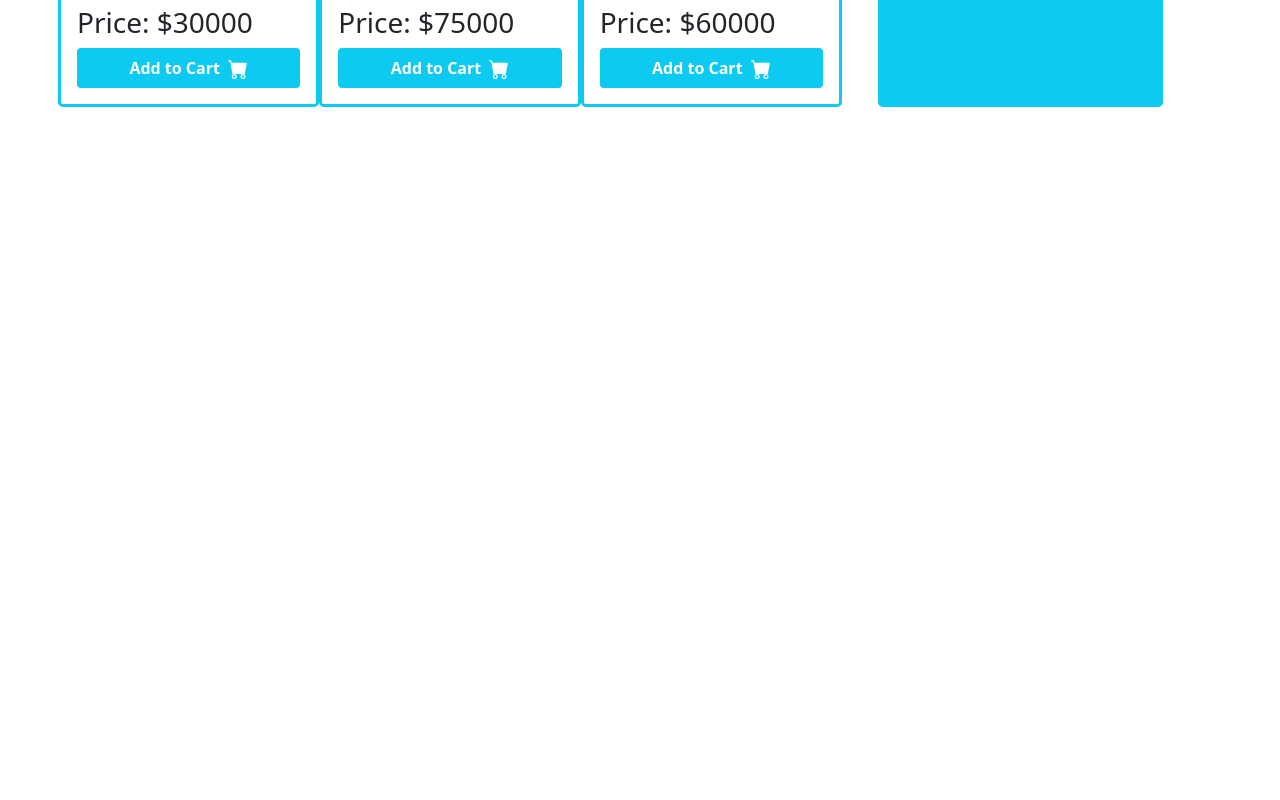
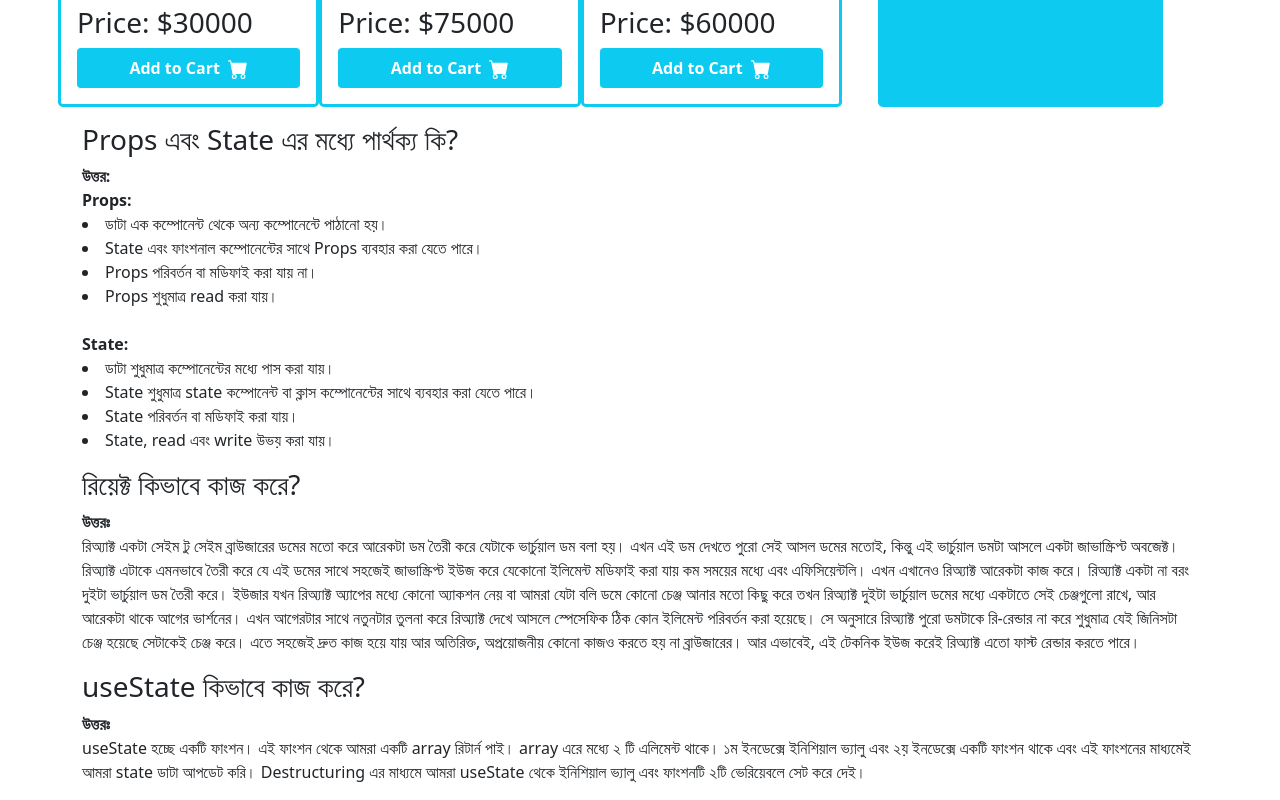
Before and after one commit to ArafatMunna/laptop-world, a React (Create React App) app: page / in a window 1280 px wide. Shown: the part 1060-1860 px from the top of the page. Before the commit the page ends 1183 px from the top, so only its background shows below. Built offline with nearby package versions, Linux system fonts and the light colour scheme.

Commit message:
3 questions and answer added

```diff
--- a/src/App.js
+++ b/src/App.js
@@ -2,12 +2,14 @@ import "./App.css";
 import "bootstrap/dist/css/bootstrap.min.css";
 import Header from "./components/Header/Header";
 import Products from "./components/Products/Products";
+import Footer from "./components/Footer/Footer";
 
 function App() {
     return (
         <div className="App container">
             <Header />
             <Products />
+            <Footer />
         </div>
     );
 }
--- a/src/components/Card/Card.js
+++ b/src/components/Card/Card.js
@@ -5,7 +5,7 @@ const Card = ({ product, addToCart }) => {
     const { name, picture, price } = product;
     return (
         <div className="col-12 col-md-4 border border-info border-3 rounded-3 p-3">
-            <div className="w-100">
+            <div>
                 <img className="img-fluid" src={picture} alt="" />
             </div>
             <div>
--- /dev/null
+++ b/src/components/Footer/Footer.js
@@ -0,0 +1,70 @@
+import React from "react";
+
+const Footer = () => {
+    return (
+        <div>
+            <div>
+                <h3>Props এবং State এর মধ্যে পার্থক্য কি?</h3>
+                <p>
+                    <span className="fw-bold">উত্তর:</span>
+                    <br />
+                    <span className="fw-bold">Props:</span>
+                    <br />
+                    <li>ডাটা এক কম্পোনেন্ট থেকে অন্য কম্পোনেন্টে পাঠানো হয়।</li>
+                    <li>
+                        State এবং ফাংশনাল কম্পোনেন্টের সাথে Props ব্যবহার করা
+                        যেতে পারে।
+                    </li>
+                    <li>Props পরিবর্তন বা মডিফাই করা যায় না।</li>
+                    <li>Props শুধুমাত্র read করা যায়।</li>
+                    <br />
+                    <span className="fw-bold">State: </span>
+                    <li>ডাটা শুধুমাত্র কম্পোনেন্টের মধ্যে পাস করা যায়।</li>
+                    <li>
+                        State শুধুমাত্র state কম্পোনেন্ট বা ক্লাস কম্পোনেন্টের
+                        সাথে ব্যবহার করা যেতে পারে।
+                    </li>
+                    <li>State পরিবর্তন বা মডিফাই করা যায়।</li>
+                    <li> State, read এবং write উভয় করা যায়।</li>
+                </p>
+            </div>
+            <div>
+                <h3>রিয়েক্ট কিভাবে কাজ করে?</h3>
+                <p>
+                    <span className="fw-bold">উত্তরঃ</span> <br />
+                    রিঅ্যাক্ট একটা সেইম টু সেইম ব্রাউজারের ডমের মতো করে আরেকটা
+                    ডম তৈরী করে যেটাকে ভার্চুয়াল ডম বলা হয়। এখন এই ডম দেখতে পুরো
+                    সেই আসল ডমের মতোই, কিন্তু এই ভার্চুয়াল ডমটা আসলে একটা
+                    জাভাস্ক্রিপ্ট অবজেক্ট। রিঅ্যাক্ট এটাকে এমনভাবে তৈরী করে যে
+                    এই ডমের সাথে সহজেই জাভাস্ক্রিপ্ট ইউজ করে যেকোনো ইলিমেন্ট
+                    মডিফাই করা যায় কম সময়ের মধ্যে এবং এফিসিয়েন্টলি। এখন এখানেও
+                    রিঅ্যাক্ট আরেকটা কাজ করে। রিঅ্যাক্ট একটা না বরং দুইটা
+                    ভার্চুয়াল ডম তৈরী করে। ইউজার যখন রিঅ্যাক্ট অ্যাপের মধ্যে
+                    কোনো অ্যাকশন নেয় বা আমরা যেটা বলি ডমে কোনো চেঞ্জ আনার মতো
+                    কিছু করে তখন রিঅ্যাক্ট দুইটা ভার্চুয়াল ডমের মধ্যে একটাতে সেই
+                    চেঞ্জগুলো রাখে, আর আরেকটা থাকে আগের ভার্শনের। এখন আগেরটার
+                    সাথে নতুনটার তুলনা করে রিঅ্যাক্ট দেখে আসলে স্পেসেফিক ঠিক কোন
+                    ইলিমেন্ট পরিবর্তন করা হয়েছে। সে অনুসারে রিঅ্যাক্ট পুরো
+                    ডমটাকে রি-রেন্ডার না করে শুধুমাত্র যেই জিনিসটা চেঞ্জ হয়েছে
+                    সেটাকেই চেঞ্জ করে। এতে সহজেই দ্রুত কাজ হয়ে যায় আর অতিরিক্ত,
+                    অপ্রয়োজনীয় কোনো কাজও করতে হয় না ব্রাউজারের। আর এভাবেই, এই
+                    টেকনিক ইউজ করেই রিঅ্যাক্ট এতো ফাস্ট রেন্ডার করতে পারে।
+                </p>
+            </div>
+            <div>
+                <h3>useState কিভাবে কাজ করে?</h3>
+                <p>
+                    <span className="fw-bold">উত্তরঃ</span> <br />
+                    useState হচ্ছে একটি ফাংশন। এই ফাংশন থেকে আমরা একটি array
+                    রিটার্ন পাই। array এরে মধ্যে ২ টি এলিমেন্ট থাকে। ১ম ইনডেক্সে
+                    ইনিশিয়াল ভ্যালু এবং ২য় ইনডেক্সে একটি ফাংশন থাকে এবং এই
+                    ফাংশনের মাধ্যমেই আমরা state ডাটা আপডেট করি। Destructuring এর
+                    মাধ্যমে আমরা useState থেকে ইনিশিয়াল ভ্যালু এবং ফাংশনটি ২টি
+                    ভেরিয়েবলে সেট করে দেই।
+                </p>
+            </div>
+        </div>
+    );
+};
+
+export default Footer;
--- a/src/components/Products/Products.js
+++ b/src/components/Products/Products.js
@@ -17,9 +17,8 @@ const Products = () => {
         setCarts(newCart);
     };
 
-    const chooseOneRandomly = (carts) => {
-        console.log(carts);
-        // carts.map((cart) => console.log(cart));
+    const chooseOneRandomly = () => {
+        carts.map((cart) => console.log(cart));
     };
 
     const reset = () => {
```
Also changed, not shown: src/components/Footer/Footer.css (added).
